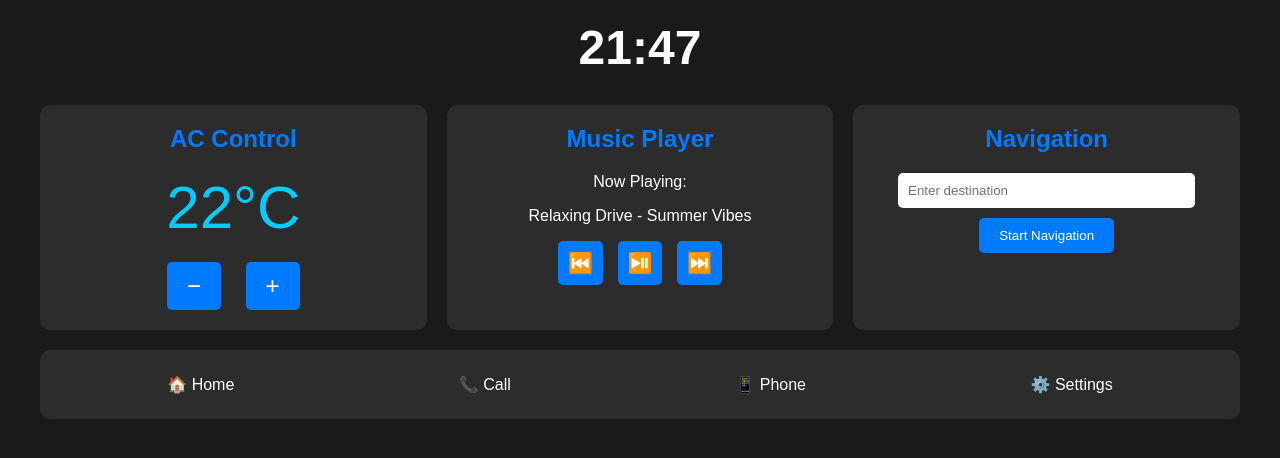
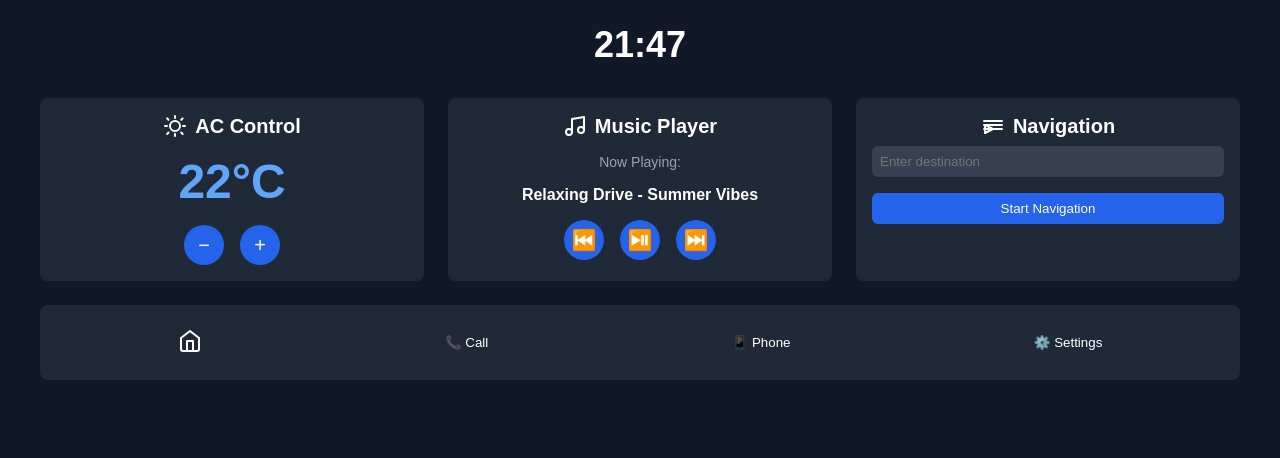
Before and after one commit to TouqeerShahid951/Carinfotainmetsystem_VoiceControlled, a plain HTML site: page index.html in a window 1280 px wide. Drawn offline with Linux system fonts and the light colour scheme.

Commit message:
changes in index.html to make UI better

```diff
--- a/index.html
+++ b/index.html
@@ -1,97 +1,130 @@
 <!DOCTYPE html>
 <html>
 <head>
+    <link href="https://cdnjs.cloudflare.com/ajax/libs/lucide/0.263.1/lucide.min.css" rel="stylesheet">
     <style>
         body {
             font-family: Arial, sans-serif;
             margin: 0;
-            padding: 20px;
-            background-color: #1a1a1a;
+            padding: 24px;
+            background-color: rgb(17, 24, 39);  /* bg-gray-900 */
             color: white;
+            min-height: 100vh;
+            box-sizing: border-box;
         }
         .container {
             max-width: 1200px;
             margin: 0 auto;
         }
         .time-display {
-            font-size: 48px;
+            font-size: 36px;
             text-align: center;
-            margin-bottom: 30px;
+            margin-bottom: 32px;
             font-weight: bold;
         }
         .main-grid {
             display: grid;
             grid-template-columns: repeat(3, 1fr);
-            gap: 20px;
-            margin-bottom: 20px;
+            gap: 24px;
+            margin-bottom: 24px;
         }
         .panel {
-            background-color: #2c2c2c;
-            padding: 20px;
-            border-radius: 10px;
+            background-color: rgb(31, 41, 55);  /* bg-gray-800 */
+            padding: 16px;
+            border-radius: 8px;
             text-align: center;
         }
-        .panel h2 {
-            margin-top: 0;
-            color: #007bff;
+        .panel-header {
+            display: flex;
+            align-items: center;
+            justify-content: center;
+            margin-bottom: 8px;
+            gap: 8px;
+        }
+        .panel-header h2 {
+            margin: 0;
+            font-size: 20px;
+            font-weight: 600;
         }
         .temperature {
-            font-size: 60px;
-            margin: 20px 0;
-            color: #00ccff;
+            font-size: 48px;
+            margin: 16px 0;
+            color: rgb(96, 165, 250);  /* text-blue-400 */
+            font-weight: bold;
         }
-        .temp-controls button {
-            font-size: 24px;
-            padding: 10px 20px;
-            margin: 0 10px;
-            background-color: #007bff;
+        .button-group {
+            display: flex;
+            gap: 16px;
+            justify-content: center;
+        }
+        .round-button {
+            background-color: rgb(37, 99, 235);  /* bg-blue-600 */
             border: none;
-            border-radius: 5px;
+            border-radius: 9999px;
+            color: white;
+            cursor: pointer;
+            width: 40px;
+            height: 40px;
+            display: flex;
+            align-items: center;
+            justify-content: center;
+            font-size: 20px;
+        }
+        .round-button:hover {
+            background-color: rgb(29, 78, 216);  /* bg-blue-700 */
+        }
+        .music-info {
+            text-align: center;
+            margin: 16px 0;
+        }
+        .music-info .label {
+            color: rgb(156, 163, 175);  /* text-gray-400 */
+            font-size: 14px;
+            margin-bottom: 4px;
+        }
+        .music-info .song {
+            font-size: 16px;
+            font-weight: 600;
+        }
+        .nav-input {
+            width: 100%;
+            padding: 8px;
+            border-radius: 6px;
+            border: none;
+            background-color: rgb(55, 65, 81);  /* bg-gray-700 */
+            color: white;
+            margin-bottom: 16px;
+            box-sizing: border-box;
+        }
+        .nav-button {
+            width: 100%;
+            padding: 8px;
+            background-color: rgb(37, 99, 235);  /* bg-blue-600 */
+            border: none;
+            border-radius: 6px;
             color: white;
             cursor: pointer;
         }
-        .music-controls button {
-            font-size: 20px;
-            padding: 10px;
-            margin: 0 5px;
-            background-color: #007bff;
-            border: none;
-            border-radius: 5px;
-            color: white;
-            cursor: pointer;
-        }
-        .nav-input {
-            width: 80%;
-            padding: 10px;
-            margin-bottom: 10px;
-            border-radius: 5px;
-            border: none;
-        }
-        .nav-button {
-            padding: 10px 20px;
-            background-color: #007bff;
-            border: none;
-            border-radius: 5px;
-            color: white;
-            cursor: pointer;
+        .nav-button:hover {
+            background-color: rgb(29, 78, 216);  /* bg-blue-700 */
         }
         .quick-actions {
-            background-color: #2c2c2c;
-            padding: 15px;
-            border-radius: 10px;
+            background-color: rgb(31, 41, 55);  /* bg-gray-800 */
+            padding: 16px;
+            border-radius: 8px;
             display: flex;
             justify-content: space-around;
         }
-        .quick-actions button {
-            padding: 10px 20px;
+        .quick-action-button {
+            padding: 8px;
             background-color: transparent;
             border: none;
             color: white;
             cursor: pointer;
-            font-size: 16px;
+            border-radius: 6px;
         }
-        button:hover {
-            background-color: #0056b3;
+        .quick-action-button:hover {
+            background-color: rgb(55, 65, 81);  /* bg-gray-700 */
         }
     </style>
 </head>
@@ -104,29 +137,48 @@
         <div class="main-grid">
             <!-- AC Control -->
             <div class="panel">
-                <h2>AC Control</h2>
+                <div class="panel-header">
+                    <svg width="24" height="24" fill="none" stroke="currentColor" stroke-linecap="round" stroke-linejoin="round" stroke-width="2" viewBox="0 0 24 24">
+                        <path d="M12 2v2m0 16v2M4 12H2m20 0h-2m-.364-7.636-1.414 1.414m-12.728 12.728-1.414 1.414m0-15.556 1.414 1.414m12.728 12.728 1.414 1.414M12 7a5 5 0 1 0 0 10 5 5 0 0 0 0-10z"/>
+                    </svg>
+                    <h2>AC Control</h2>
+                </div>
                 <div class="temperature"><span id="tempValue">22</span>°C</div>
-                <div class="temp-controls">
-                    <button onclick="changeTemp(-1)">−</button>
-                    <button onclick="changeTemp(1)">+</button>
+                <div class="button-group">
+                    <button class="round-button" onclick="changeTemp(-1)">−</button>
+                    <button class="round-button" onclick="changeTemp(1)">+</button>
                 </div>
             </div>
 
             <!-- Music Player -->
             <div class="panel">
-                <h2>Music Player</h2>
-                <p>Now Playing:</p>
-                <p id="currentSong">Relaxing Drive - Summer Vibes</p>
-                <div class="music-controls">
-                    <button>⏮️</button>
-                    <button>⏯️</button>
-                    <button>⏭️</button>
+                <div class="panel-header">
+                    <svg width="24" height="24" fill="none" stroke="currentColor" stroke-linecap="round" stroke-linejoin="round" stroke-width="2" viewBox="0 0 24 24">
+                        <path d="M9 18V5l12-2v13"/>
+                        <circle cx="6" cy="18" r="3"/>
+                        <circle cx="18" cy="16" r="3"/>
+                    </svg>
+                    <h2>Music Player</h2>
+                </div>
+                <div class="music-info">
+                    <p class="label">Now Playing:</p>
+                    <p class="song" id="currentSong">Relaxing Drive - Summer Vibes</p>
+                </div>
+                <div class="button-group">
+                    <button class="round-button">⏮️</button>
+                    <button class="round-button">⏯️</button>
+                    <button class="round-button">⏭️</button>
                 </div>
             </div>
 
             <!-- Navigation -->
             <div class="panel">
-                <h2>Navigation</h2>
+                <div class="panel-header">
+                    <svg width="24" height="24" fill="none" stroke="currentColor" stroke-linecap="round" stroke-linejoin="round" stroke-width="2" viewBox="0 0 24 24">
+                        <path d="M3 7h18m-18 4h18m-18 4h18M4 11v8l8-4-8-4z"/>
+                    </svg>
+                    <h2>Navigation</h2>
+                </div>
                 <input type="text" class="nav-input" placeholder="Enter destination">
                 <button class="nav-button">Start Navigation</button>
             </div>
@@ -134,10 +186,15 @@
 
         <!-- Quick Actions -->
         <div class="quick-actions">
-            <button>🏠 Home</button>
-            <button>📞 Call</button>
-            <button>📱 Phone</button>
-            <button>⚙️ Settings</button>
+            <button class="quick-action-button">
+                <svg width="24" height="24" fill="none" stroke="currentColor" stroke-linecap="round" stroke-linejoin="round" stroke-width="2" viewBox="0 0 24 24">
+                    <path d="M3 9l9-7 9 7v11a2 2 0 0 1-2 2H5a2 2 0 0 1-2-2z"/>
+                    <path d="M9 22V12h6v10"/>
+                </svg>
+            </button>
+            <button class="quick-action-button">📞 Call</button>
+            <button class="quick-action-button">📱 Phone</button>
+            <button class="quick-action-button">⚙️ Settings</button>
         </div>
     </div>
 
```
